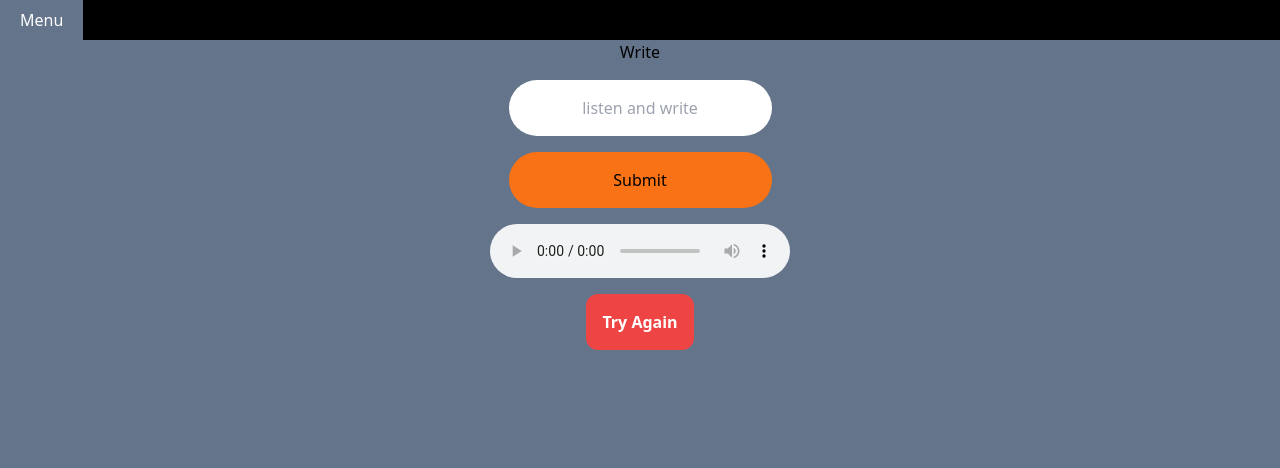
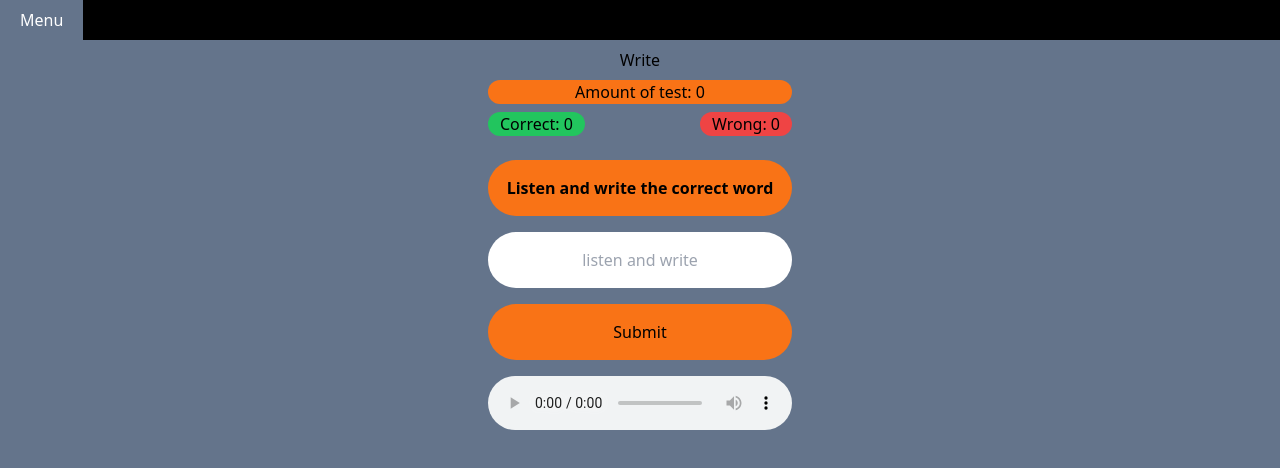
Before and after one commit to A1exsandro/learn-together, a React (Create React App) app: page /write in a window 1280 px wide. Shown: the top 468 px of the page. Built offline with nearby package versions, Linux system fonts and the light colour scheme; no server answers.

Commit message:
feat: add score in component write

```diff
--- a/src/layout/Layout.jsx
+++ b/src/layout/Layout.jsx
@@ -44,10 +44,7 @@ const Layout = () => {
         </div>
       </div>
 
-      <div>
-        <Outlet />
-      </div>
-
+      <Outlet />
     </>
   )
 };
--- a/src/pages/write.jsx
+++ b/src/pages/write.jsx
@@ -1,20 +1,21 @@
-import React from "react"
+import React, { useState, useMemo, useEffect } from "react"
 import { useForm } from "react-hook-form"
-import { useState } from "react"
-import { useEffect } from "react"
 import { useFetch } from "../hooks/useFetch"
-import { useMemo } from "react"
 
 const Write = () => {
   const { makedCards } = useFetch()
   const [endList, setEndList] = useState([])
   const [answer, setAnswer] = useState(0)
-  const [inputData, setInputData] = useState()
+  const [inputData, setInputData] = useState(null)
+  const [amountOfTest, setAmountOfTest] = useState(0)
+  const [correct, setCorrect] = useState(0)
+  const [wrong, setWrong] = useState(0)
 
   const { register, handleSubmit } = useForm()
   const onSubmit = data => setInputData(data.answer)
 
   const randomNumber = useMemo(() => Math.floor(Math.random() * 6), [])
+
   const listen = makedCards[randomNumber].urlSound
   console.log('listen',makedCards[randomNumber].nameImg)
   //console.log('write', inputData)
@@ -22,36 +23,65 @@ const Write = () => {
   useEffect(() => {
     const shuffleCards = (list = []) => {
       const smallList = [{}]
-
       for (let i = 0; i < 5; i++) {
         smallList[i] = list[i]
       }
-
       return smallList
     }
-
     setEndList(shuffleCards(makedCards))
   },[])
 
   // EXERCISE LOGIC
   useEffect(() => {
+    if (inputData === null) return
+
     if (inputData === makedCards[randomNumber].nameImg) {
+      setAmountOfTest(amount => amount + 1)
+      setCorrect(amount => amount + 1)
       setAnswer(1)
     } else {
+      setAmountOfTest(amount => amount + 1)
+      setWrong(amount => amount + 1)
       setAnswer(-1)
     }
   },[inputData])
 
   return (
-    <div className="flex flex-col items-center ">
+    <div className="flex flex-col items-center w-80 m-auto p-2">
       <h1>Write</h1>
 
+      {/* Score */}
+      <div className="w-full text-center py-2">
+        <div className="bg-orange-500 rounded-full px-3 mb-2">
+          Amount of test: { amountOfTest }
+        </div>
+
+        <div className="flex justify-between">
+          <div className="bg-green-500 rounded-full px-3">
+            Correct: { correct }
+          </div>
+          <div className="bg-red-500 rounded-full px-3">
+            Wrong: { wrong }
+          </div>
+        </div>
+      </div>
+
+      {/* TIPS */}
+      {
+        answer >= 0 ? ( answer === 0 ?
+          <div className="bg-orange-500 p-4 rounded-full w-full text-center mt-4 font-bold">Listen and write the correct word</div> :
+          <div className="bg-green-500 p-4 rounded-full w-full text-center mt-4 font-bold">Great Job</div>
+        ) : (
+          <div className="bg-red-500 p-4 rounded-full w-full text-center font-bold mt-4 text-white">Try Again</div>
+        )
+      }
+
       <form
-        className="flex flex-col my-4 gap-4"
+        className="flex flex-col my-4 w-full"
         onSubmit={handleSubmit(onSubmit)}
       >
         <input
-          className="p-4 rounded-full text-center"
+          className="p-4 mb-4 rounded-full text-center"
           placeholder="listen and write"
           {...register("answer")}
         />
@@ -62,16 +92,7 @@ const Write = () => {
         />
       </form>
 
-      <audio  src={listen} controls />
-
-      {
-        answer >= 0 ? ( answer === 0 ?
-          <div className="bg-orange-500 p-4 rounded-xl mt-4 font-bold">Listen and write the correct word</div> :
-          <div className="bg-green-500 p-4 rounded-xl mt-4 font-bold">Great Job</div>
-        ) : (
-          <div className="bg-red-500 p-4 rounded-xl font-bold mt-4 text-white">Try Again</div>
-        )
-      }
+      <audio  src={listen} controls className="w-full"/>
     </div>
   )
 }
```
